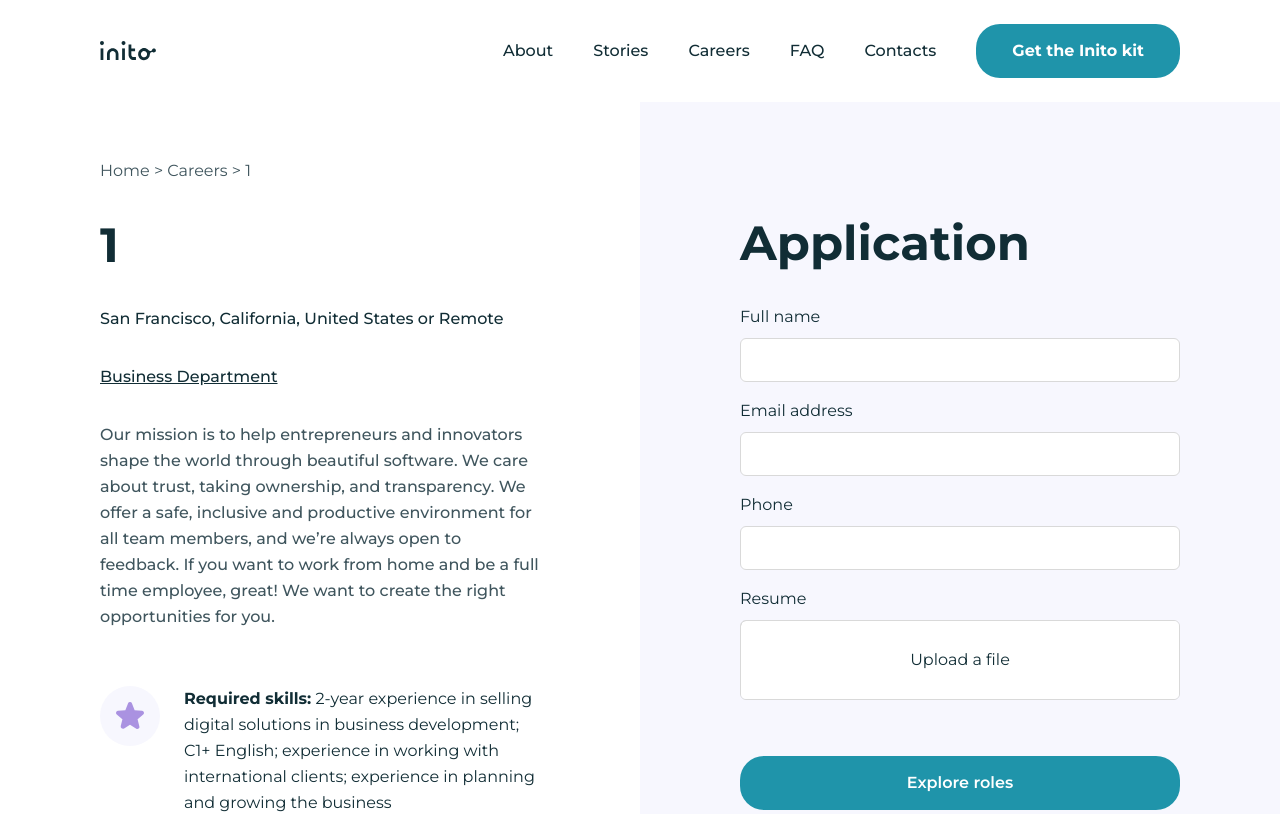
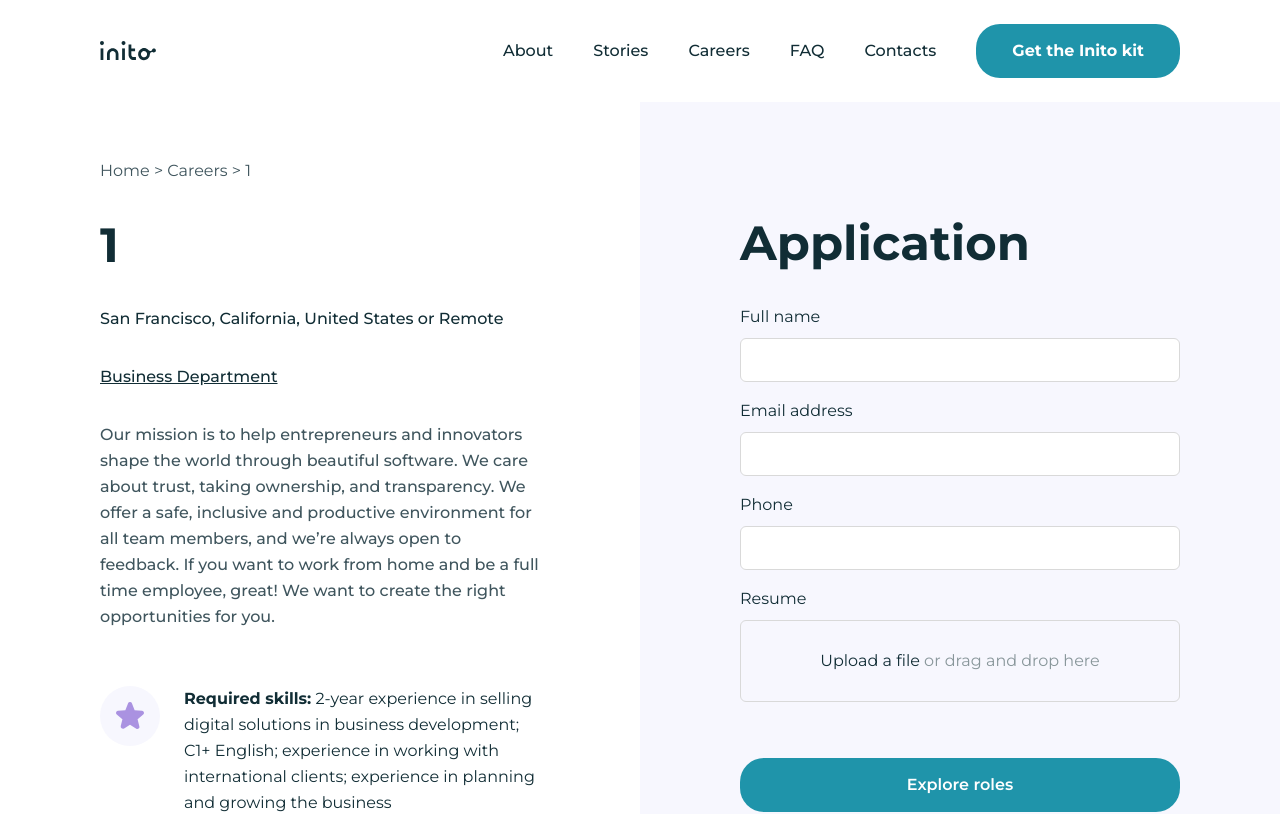
Before and after one commit to NoStackDev/inito, a Next.js app: page /careers/1 in a window 1280 px wide. Shown: the top 814 px of the page. Built offline with nearby package versions, Linux system fonts and the light colour scheme.

Commit message:
fix: input tag customization

```diff
--- a/src/app/careers/[career]/section/ApplicationForm.tsx
+++ b/src/app/careers/[career]/section/ApplicationForm.tsx
@@ -75,12 +75,22 @@ const ApplicationForm = forwardRef<HTMLDivElement, Props>(
               >
                 Resume
               </label>
-              <input
-                type="file"
-                name=""
-                id=""
-                className="relative h-20 border-secondary/light-grey border rounded-md text-4xl before:absolute before:top-0 before:left-0 before:h-full before:w-full before:content-['Upload_a_file'] before:text-sm before:md:text-base before:flex before:items-center before:justify-center before:text-primary/dark-green before:bg-secondary/white"
-              />
+              <div className="relative border-secondary/light-grey border rounded-md">
+                <div className="absolute flex justify-center items-center h-full w-full text-sm lg:text-base text-primary/dark-green">
+                  <span>
+                    Upload a file{" "}
+                    <span className="text-secondary/grey-green">
+                      or drag and drop here
+                    </span>
+                  </span>
+                </div>
+                <input
+                  type="file"
+                  name=""
+                  id=""
+                  className="h-20 text-4xl w-full opacity-0"
+                />
+              </div>
             </div>
 
             <Button
@@ -103,6 +113,6 @@ const ApplicationForm = forwardRef<HTMLDivElement, Props>(
   }
 );
 
-ApplicationForm.displayName = 'ApplicationForm'
+ApplicationForm.displayName = "ApplicationForm";
 
 export default ApplicationForm;
```
